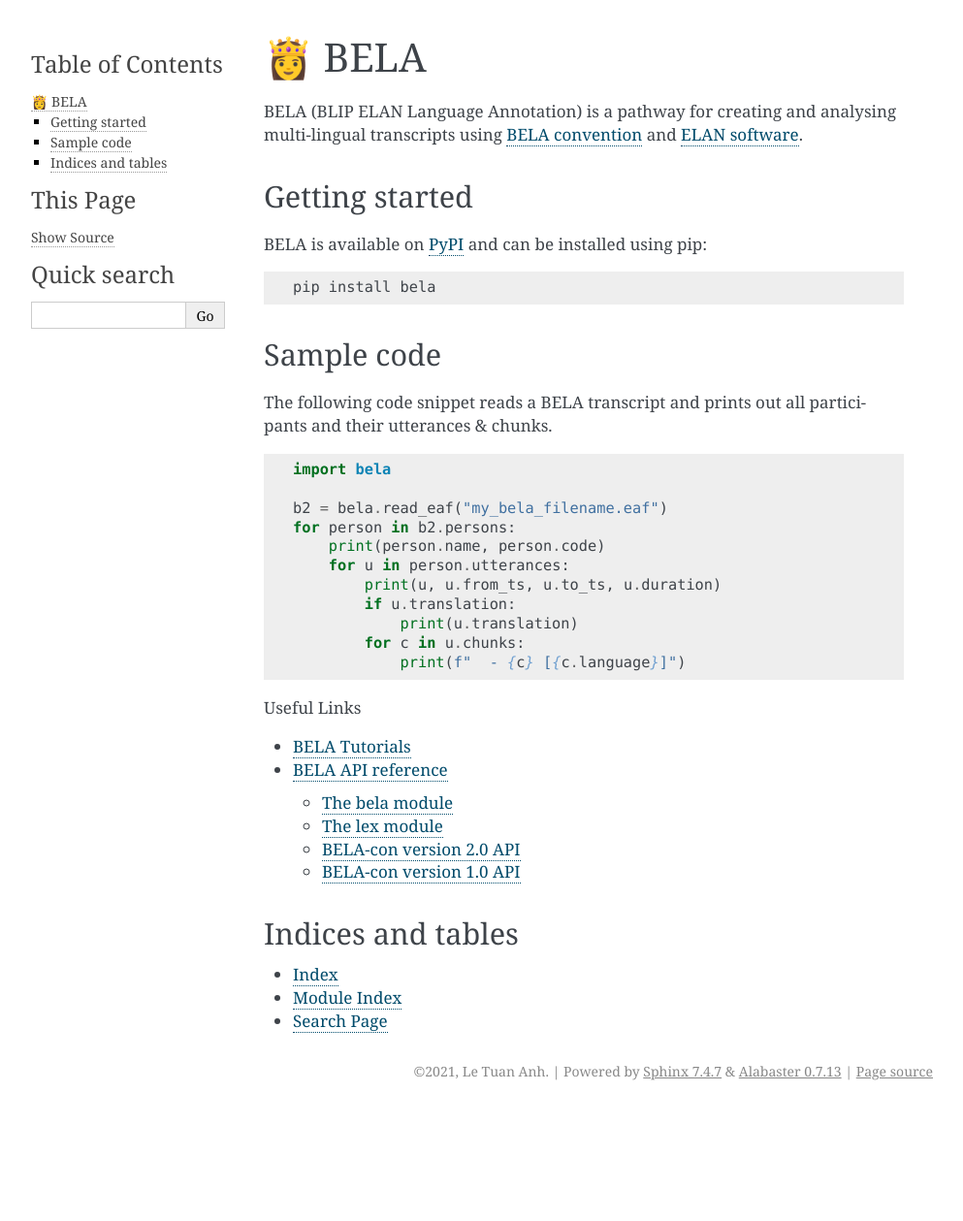
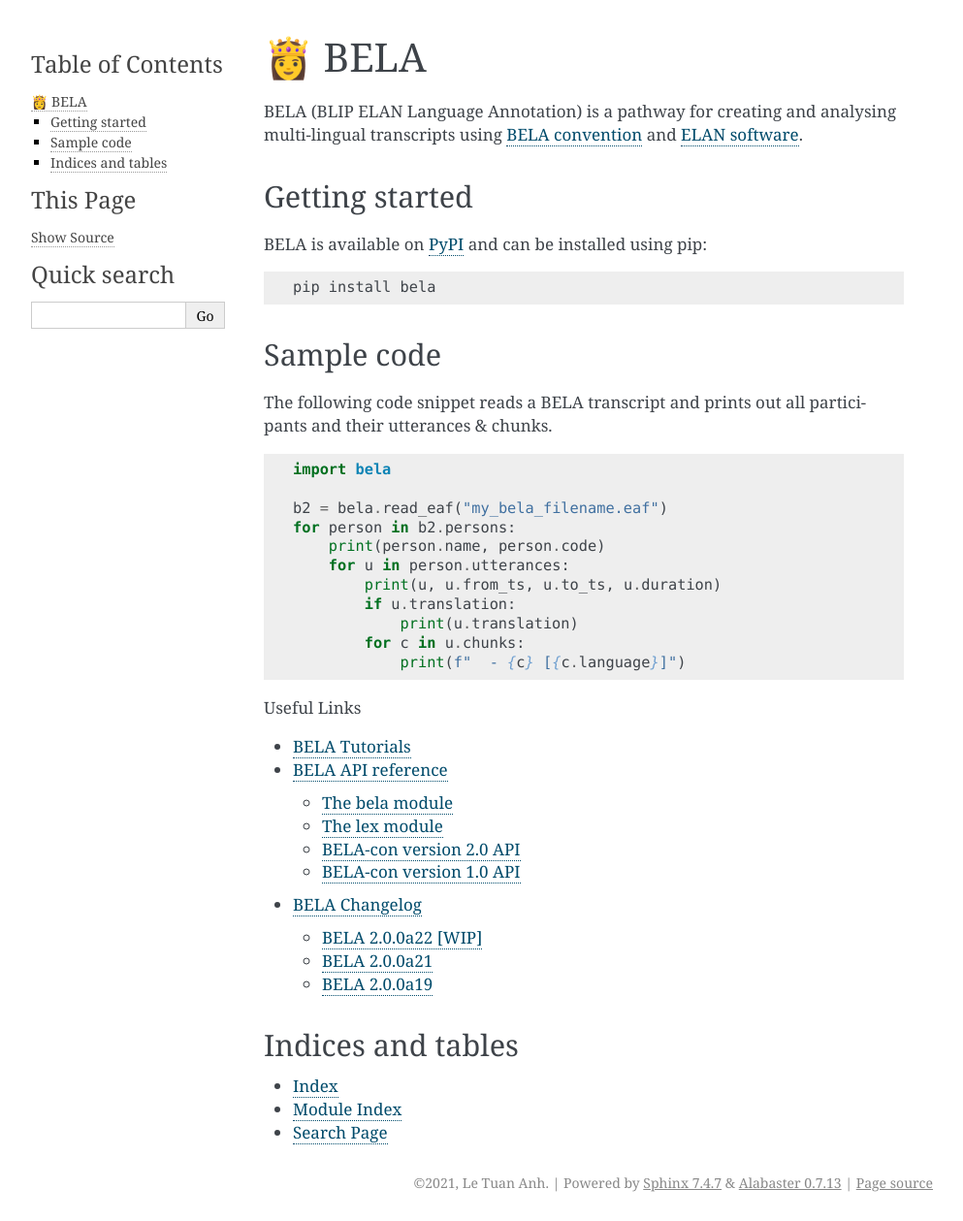
Before and after one commit to letuananh/bela, a Sphinx documentation site: the page built from docs/index.rst, in a window 1280 px wide. Shown: the whole page at 97% size, without its empty margins (148-1141 px from the left). Built offline with Sphinx 7.4.7, drawn with Linux system fonts in a browser that asks for light colours; before the commit the page ends 1144 px from its top, so only the background shows below that; some of the changed lines change nothing that is shown.

Commit message:
added BELA changelog

```diff
--- /dev/null
+++ b/docs/changelog.rst
@@ -0,0 +1,30 @@
+.. _changelog:
+
+BELA Changelog
+==============
+
+BELA 2.0.0a22 [WIP]
+-------------------
+
+  - Kickstarted BELA documentation
+  - Added BELA documentation: https://bela.readthedocs.io/
+  - Added ANSI & baby language checking rules
+  - use ``speach`` >= 0.1a15.post1
+  - Exposed ``read_eaf()`` and ``from_elan()`` to module level
+  - Exposed ``media_file``, ``media_url``, ``relative_media_url`` properties
+  - Fixed None utterances & chunks for not well-formed transcripts
+
+BELA 2.0.0a21
+-------------
+
+- Use ``speach`` > 0.1a14 to support Python 3.10 and 3.11
+- Updated annotation mapping mechanism
+- Warn users if OMW-1.4 dataset is missing
+- Clean up ``~`` characters after plus-to-space expansion
+
+BELA 2.0.0a19
+-------------
+
+- 2022-01-26
+
+  - Released bela-2.0.0a19 to PyPI: https://pypi.org/project/bela/2.0.0a19/
--- a/docs/index.rst
+++ b/docs/index.rst
@@ -43,6 +43,7 @@
 
    tutorials
    api
+   changelog
 
 
 Indices and tables
```
